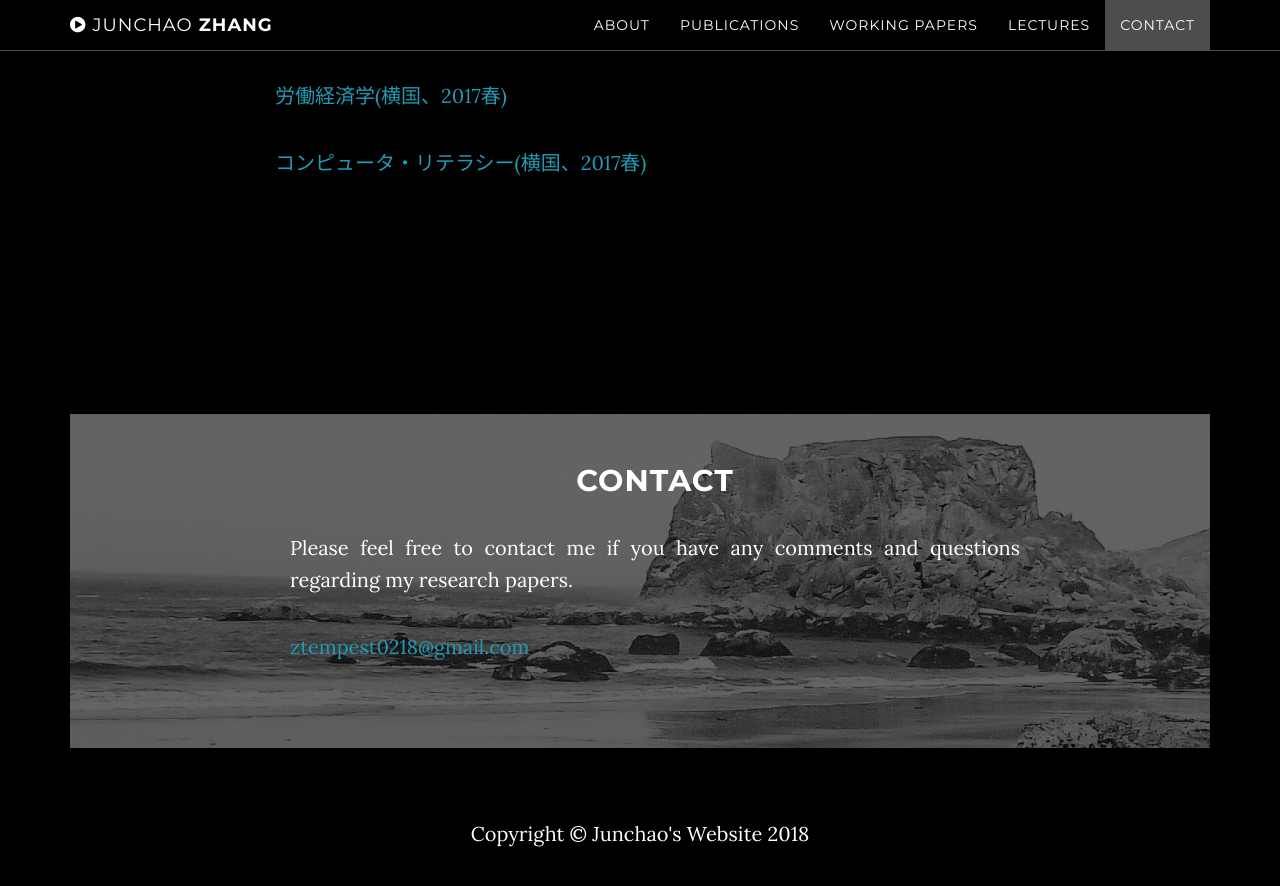
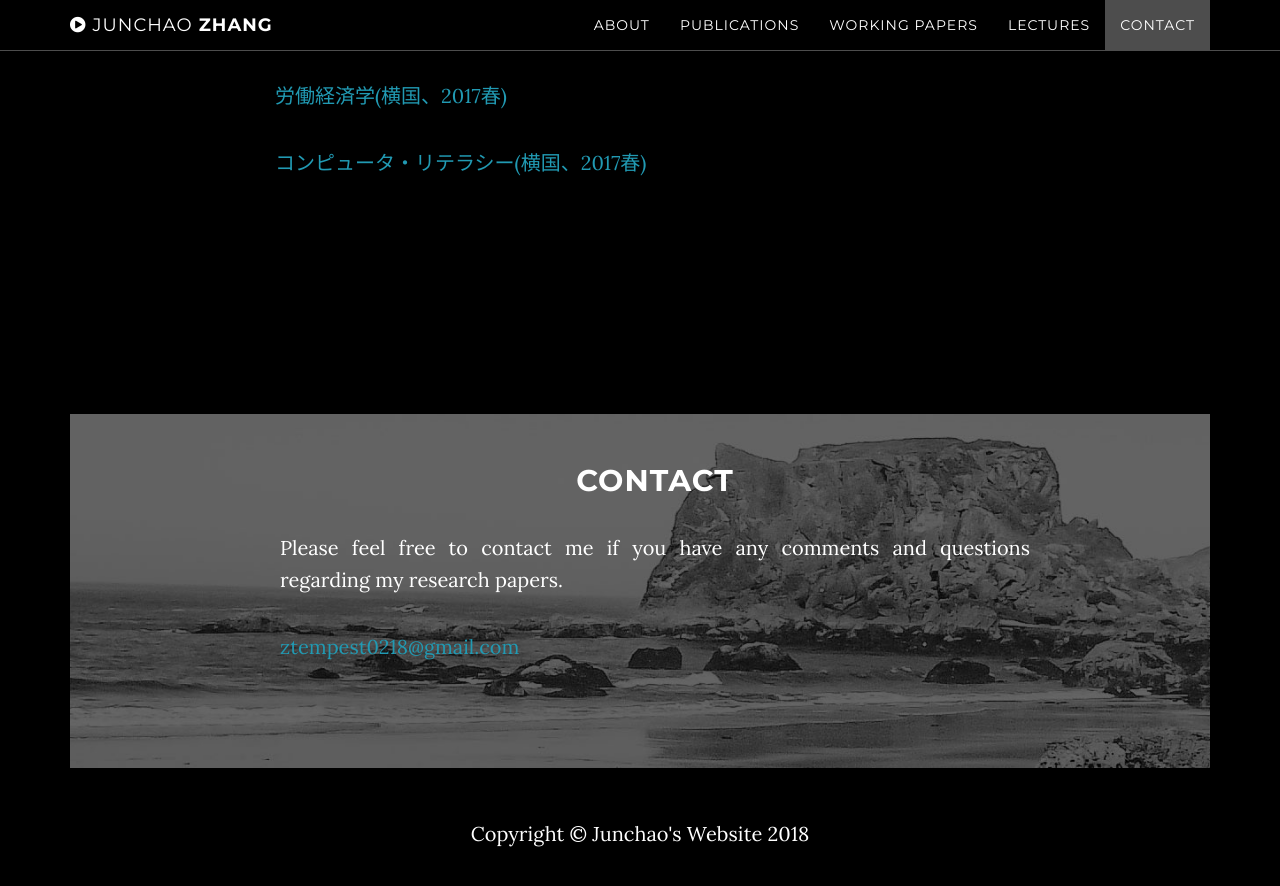
Before and after one commit to ztempest0218/ztempest0218.github.io, a Jekyll site: the page built from index.html, in a window 1280 px wide and 900 px high, scrolled down 3436 px. Shown: the top 886 px of the window. Built offline with Jekyll 4.4.1, drawn with Linux system fonts in a browser that asks for light colours.

Commit message:
Update contact.html

```diff
--- a/_includes/contact.html
+++ b/_includes/contact.html
@@ -1,8 +1,9 @@
     <!-- Contact Section -->
     <section id="contact" class="container content-section text-center">
-         <!--  <div class="row">-->
+
             <div class="contact-section">
                  <div class="container">
+                <div class="row">
             <div class="col-lg-8 col-lg-offset-2">
                 <h2>Contact</h2>
                 <p align="justify">Please feel free to contact me if you have any comments and questions regarding my research papers.</p>
@@ -17,5 +18,5 @@
             </div>
            </div>
         </div>
-　　　  <!--　　</div>-->
+　　　　</div>
     </section>
```
